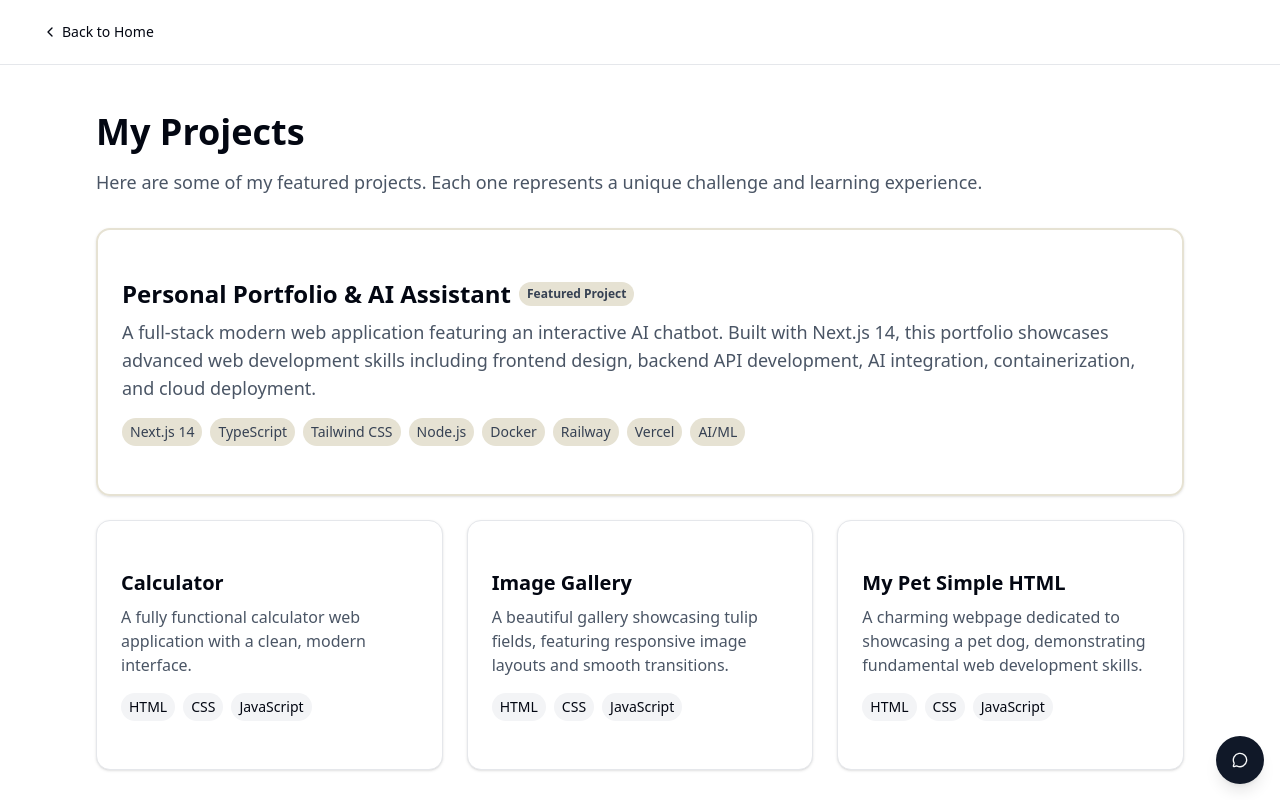
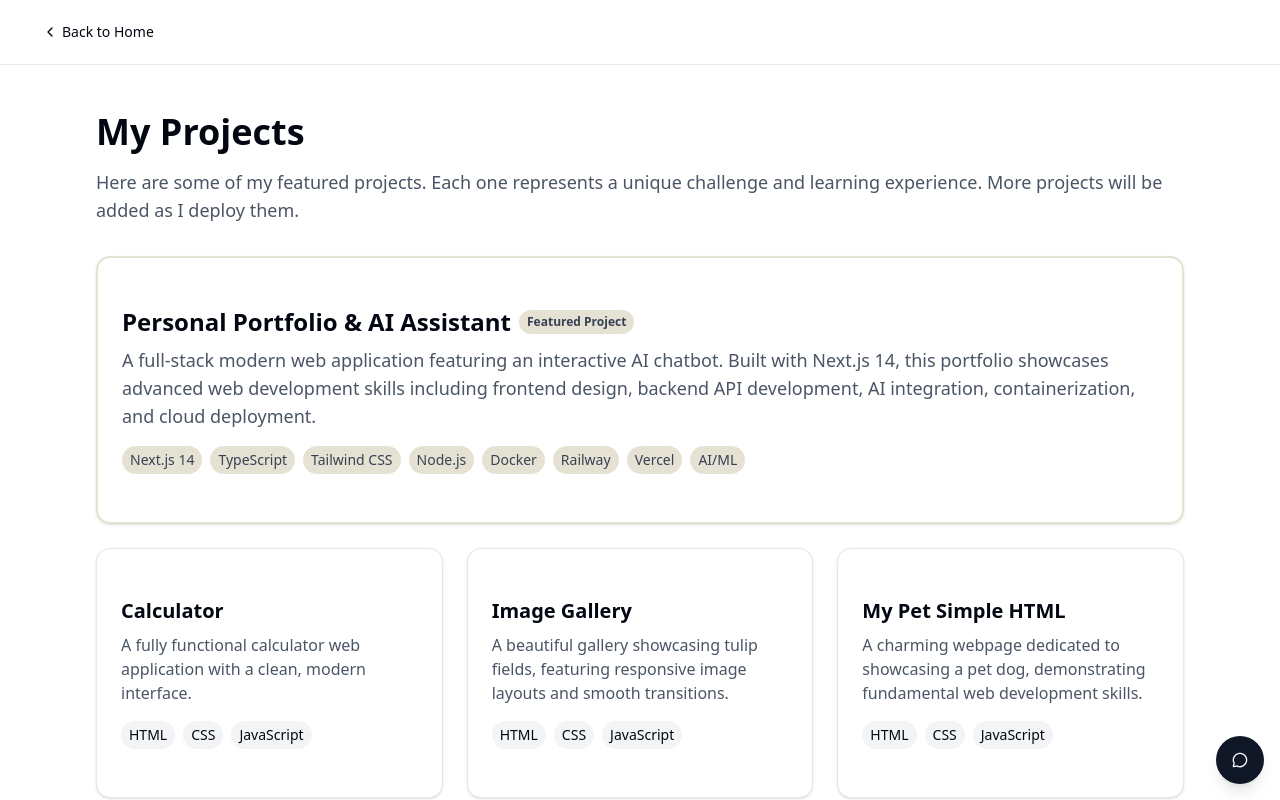
Before and after one commit to HugosGitStuff/hugo-portfolio, a Next.js app: page /projects in a window 1280 px wide. Shown: the top 800 px of the page. Built offline with nearby package versions, Linux system fonts and the light colour scheme.

Commit message:
final push 7

```diff
--- a/app/projects/page.tsx
+++ b/app/projects/page.tsx
@@ -42,7 +42,7 @@ export default function ProjectsPage() {
       <div className="max-w-6xl mx-auto px-4 sm:px-6 lg:px-8 pt-24 sm:pt-28 pb-16">
         <h1 className="text-4xl font-bold mb-4">My Projects</h1>
         <p className="text-lg text-gray-600 dark:text-gray-300 mb-8">
-          Here are some of my featured projects. Each one represents a unique challenge and learning experience.
+          Here are some of my featured projects. Each one represents a unique challenge and learning experience. More projects will be added as I deploy them.
         </p>
         <div className="grid grid-cols-1 md:grid-cols-2 lg:grid-cols-3 gap-6">
           {projects.map((project, index) => (
```
